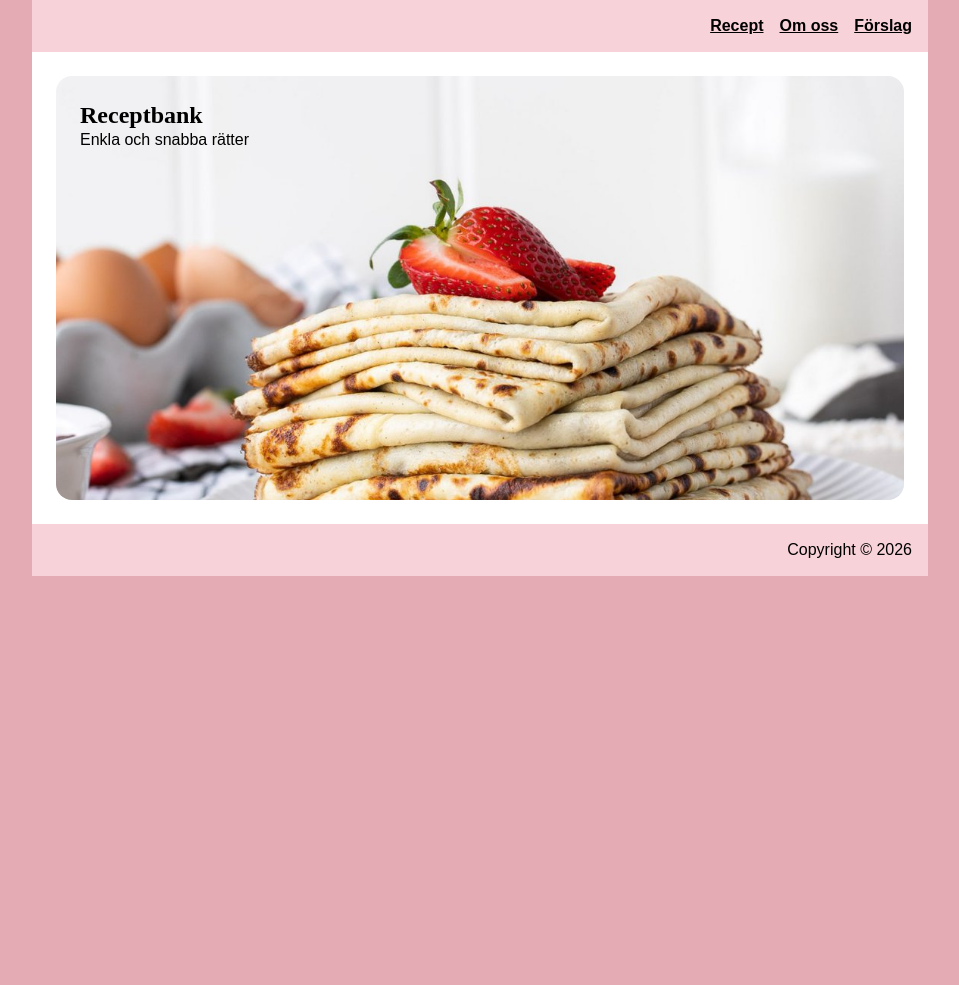
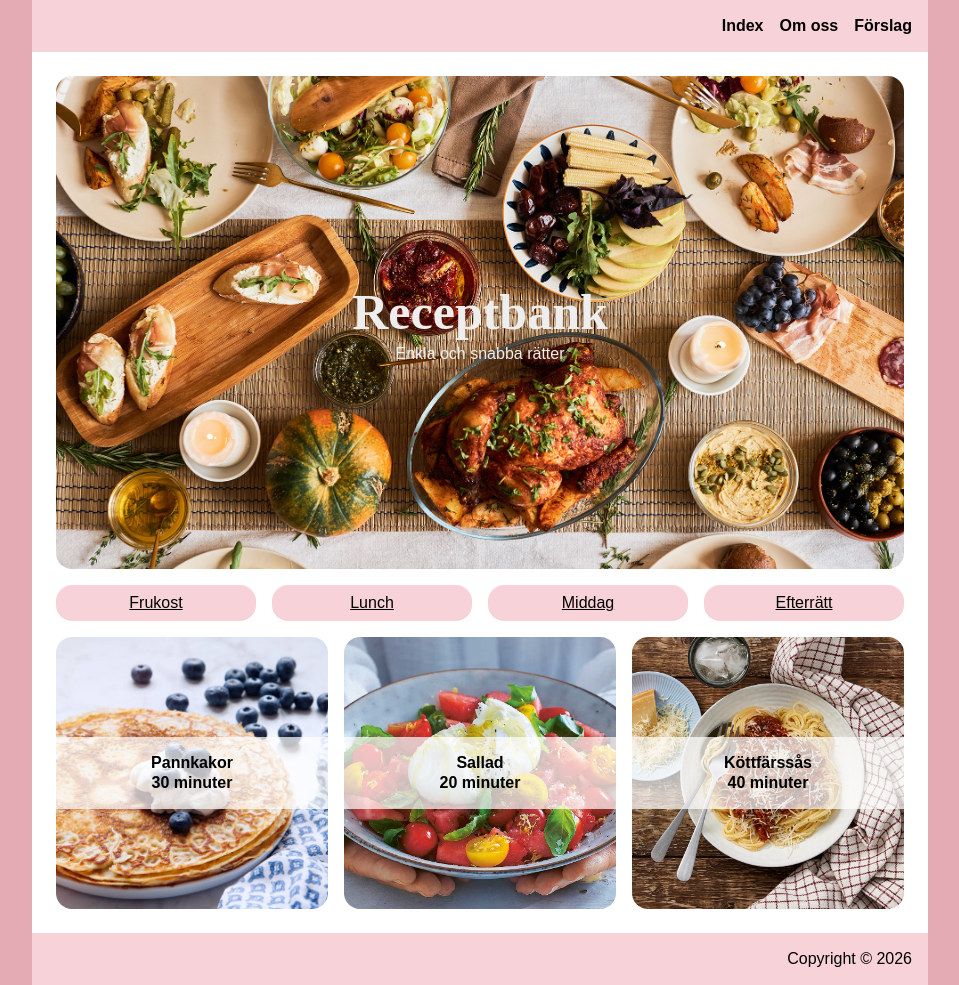
Before and after one commit to yilarc/pannkakor, a plain HTML site: page Index.html in a window 1280 px wide. Shown: the whole page, without its empty margins (160-1119 px from the left). Before the commit the page ends 800 px from the top, so only its background shows below. Drawn offline with Linux system fonts and the light colour scheme.

Commit message:
Index-page grid, links, img

```diff
--- a/Index.html
+++ b/Index.html
@@ -3,7 +3,7 @@
 
 <head>
   <meta charset="utf-8" />
-  <title>Pannkakor</title>
+  <title>Index</title>
   <link rel="stylesheet" href="Style.css">
 </head>
 
@@ -13,7 +13,7 @@
 
   <header class="header">
      <nav class="navigation">
-        <a href="Recept.html">Recept</a>
+        <a href="Index.html">Index</a>
         <a href="Om-oss.html">Om oss</a>
         <a href="Forslag.html">Förslag</a>
     </nav>
@@ -21,16 +21,47 @@
 
   <main class="page" id="index-content">
 
-    <section class="image-container">
-      <img src="images/pancakes-left.jpg" alt="Pannkakor med jordgubbar">
-      <div class="main-page-title">
+    <article class="main-img">
+      <img src="images/cooking.jpg" alt="Cooking in the kitchen.">
+      <div class="main-title">
         <h2>Receptbank</h2>
         <p>Enkla och snabba rätter</p>
       </div>
+    </article>
+
+    <section class="links">
+      <article class="link">
+        <a href="Frukost.html">Frukost</a>
+        <a href="Lunch.html">Lunch</a>
+        <a href="Middag.html">Middag</a>
+        <a href="Efterrätt.html">Efterrätt</a>
+        <!-- <a href="Fika.html">Fika</a> -->
+      </article>
     </section>
 
-
-
+    <article class="recommendations">
+      <div class="item">
+        <img src="images/pancakes-top.jpg" alt="Pannkakor.">
+        <div class="description">
+          <a href="Pannkakor.html">Pannkakor</a>
+          <p>30 minuter</p>
+        </div>
+      </div>
+      <div class="item">
+        <img src="images/sallad.jpg" alt="Salad.">
+        <div class="description">
+          <a href="Sallad.html">Sallad</a>
+          <p>20 minuter</p>
+        </div>
+      </div>
+      <div class="item">
+        <img src="images/bolognese.jpg" alt="Köttfärssås.">
+        <div class="description">
+          <a href="Köttfärssås.html">Köttfärssås</a>
+          <p>40 minuter</p>
+        </div>
+      </div>
+    </article>
 
   </main>
 
--- a/Style.css
+++ b/Style.css
@@ -86,10 +86,12 @@
   color: var(--color-black);
   font-size: var(--font-size-small);
   font-weight: bold;
+  text-decoration: none;
 }
 
 .navigation a:hover {
     color: var(--color-title);
+    text-decoration: underline;
 }
 
 /* ==========================
@@ -228,14 +230,10 @@ li + li {
 }
 
 .ingredients, .instructions, .top-image, .intro-text {
-    width: 49%;
+    width: 48%;
 }
 
 /* Bilder */
-.image-width {
-  width: 100%;
-  margin-inline: auto;
-}
 
 .top-image {
   aspect-ratio: 1 / 1;
@@ -246,7 +244,7 @@ li + li {
   width: 100%;
   height: 100%;
   object-fit: cover;
-  border-radius: 1rem;
+  /* border-radius: 1rem; */
 }
 
 .bottom-images {
@@ -260,7 +258,7 @@ li + li {
   width: 100%;
   aspect-ratio: 1 / 1;
   object-fit: cover;
-  border-radius: 1rem;
+  /* border-radius: 1rem; */
   object-position: 50% 80%;
 }
 
@@ -275,27 +273,108 @@ figcaption {
     Index page
     ==========================*/
 
-.image-container {
+.main-img {
     display: grid;
     grid-template-columns: 1fr
+    width: 70%;
+    grid-template-areas: "stack";
+    place-items: center;
+
+  img {
+    display: block;
+    width: 100%;
+    object-fit: cover;
+    border-radius: 1rem;
+    max-height: 600px;
+    grid-area: stack;
+  }
+
+  .main-title {
+    /* position: absolute;
+    object-fit: cover;*/
+    height: max-content;
+    width: 100%;
+    text-align: center;
+    color:#eee;
+
+    grid-area: stack;
+
+    h2 {
+      font-size:50px;
+    }
+
+  }
 }
 
-.image-container img {
-    display: block;
-    width: 100%;
-    aspect-ratio: 2 / 1;
-    object-fit: cover;
-    border-radius: 1rem;
-    object-position: 0% 70%;
+.links {
+    padding-block: 1rem;
 }
 
-.main-page-title {
-    position: absolute;
-    object-fit: cover;
-    text-align: start;
-    margin: 1.5rem 1.5rem;
+.link {
+    display: grid;
+    grid-template-columns: repeat(4, 1fr);
+    gap: 1rem;
+    text-align: center;
 }
 
+.link a {
+    color:black;
+    background-color:var(--color-header);
+    border-radius: 1rem;
+    padding-block: var(--spacing-xsmall);
+    padding-inline: var(--spacing-small);
+}
+
+.link a:hover {
+    color:var(--color-title);
+}
+
+.recommendations {
+  display: grid;
+  grid-template-columns: repeat(3, 1fr);
+  column-gap: 1rem;
+
+  .item {
+    display: grid;
+    place-items: center;
+    grid-template-areas: "stack";
+    aspect-ratio: 1/1;
+
+
+  img {
+    width: 100%;
+    height: 100%;
+    object-fit:cover;
+    grid-area: stack;
+    border-radius: 1rem;
+  }
+
+  .description {
+    height: :max-content;
+    padding: 1rem;
+    width: 100%;
+    grid-area: stack;
+    text-align: center;
+    font-weight: bold;
+    background-color:#ffffffb5;
+
+
+    p {
+      color:black;
+    }
+
+    a {
+      color:black;
+      text-decoration: none;
+    }
+
+    a:hover {
+      text-decoration: underline;
+      color:var(--color-title);
+    }
+  }
+}
+}
 
 /* ==========================
     Responsive design
@@ -313,3 +392,8 @@ figcaption {
   }
 
   }
+/* Gör till mobil version
+
+@media (width >=48rem) {
+
+} */
```
Also changed, not shown: Pannkakor.html (+1 -1 lines), images/bolognese.jpg (added), images/cooking.jpg (added), images/sallad.jpg (added).
